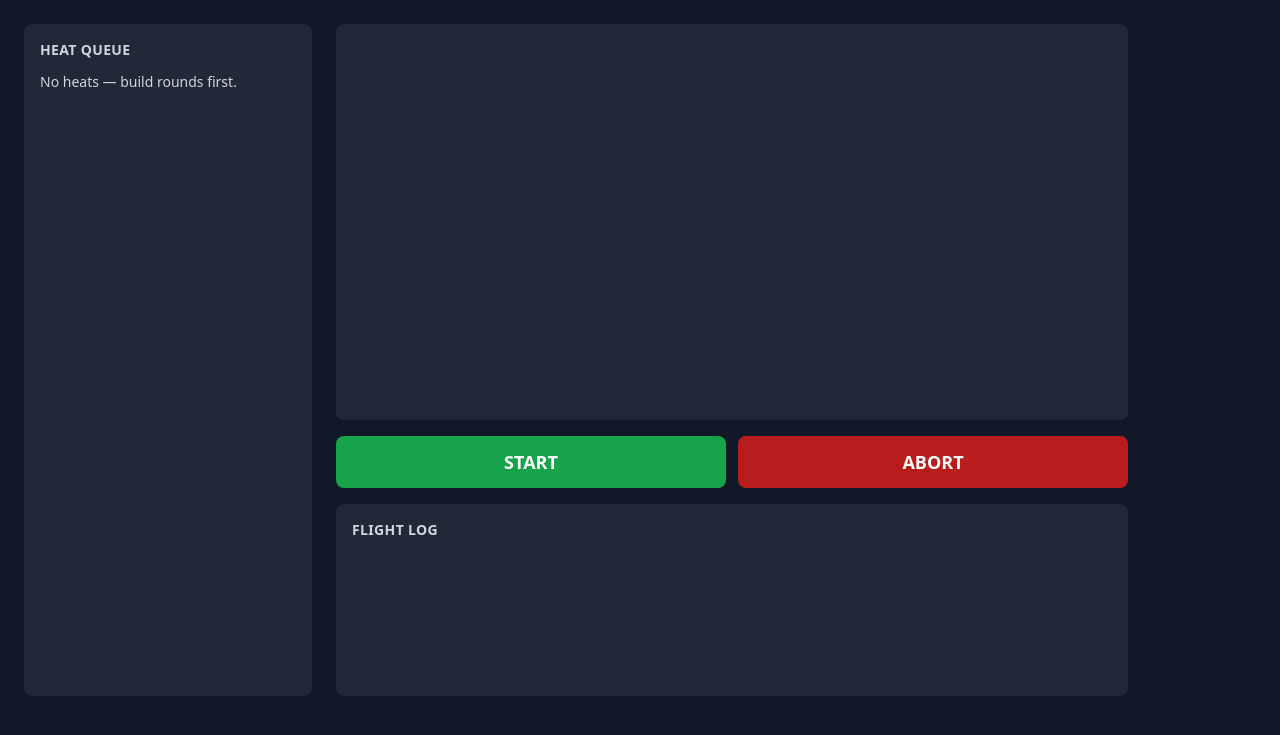
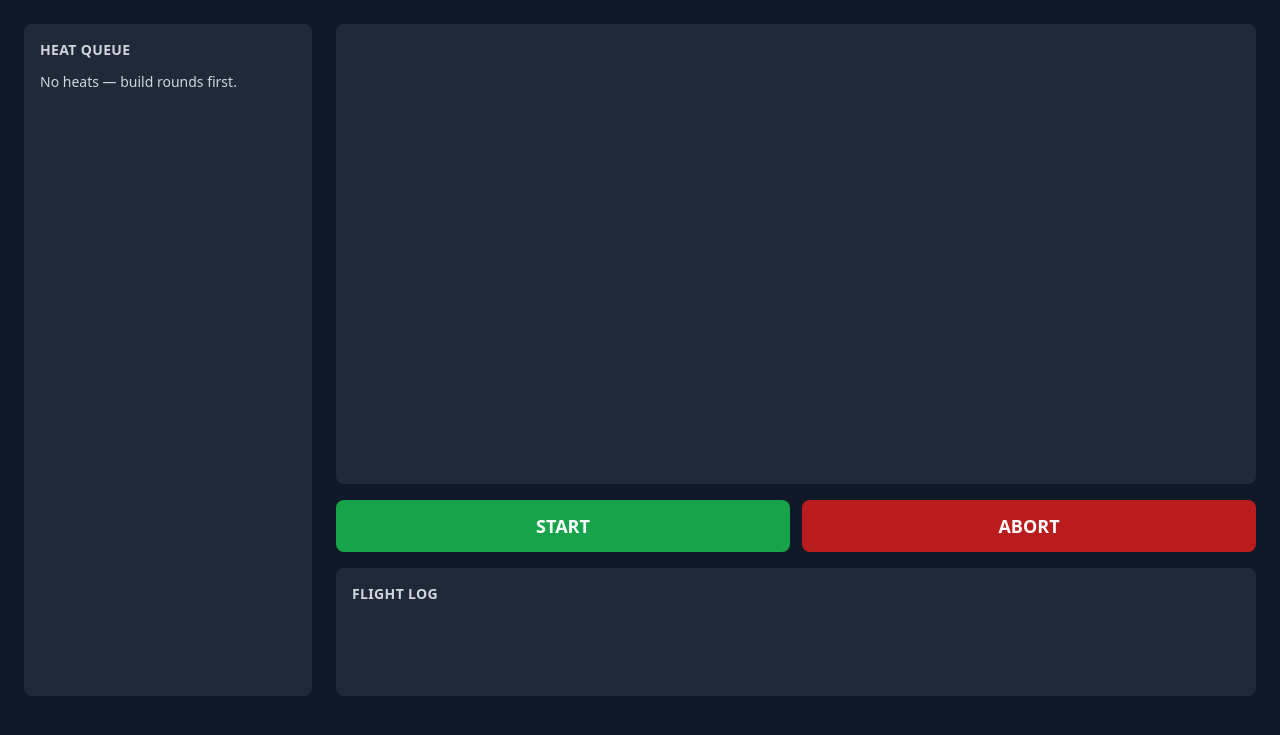
Before and after one commit to gadjt12a/F3K_Timer_Base_Station, a Python web app: template base_station/frontend/templates/run.html in a window 1280 px wide. Shown: the part 45-780 px from the top of the page. Run offline with Jinja, Linux system fonts and the light colour scheme; the template is opened without the code that fills it, so the values that code supplies are empty; some libraries are stand-ins or nearby versions.

Commit message:
Run: remove max-w-6xl, scrollWidth scaling, smaller flight log
- Remove max-w-6xl: was capping page at 1152px so right panel was always
  ~792px wide regardless of screen size — timer always width-constrained
- scaleTimer() now sets font to 200px and reads scrollWidth to get actual
  rendered text width, eliminating char-ratio guesswork
- Flight log h-48 → h-32 (192px → 128px): gives timer panel 64px more height
- byHeight 0.85: number fills 85% of panel, leaving room for badge + info

On 1920×1080 fullscreen single queue: ~488px font ≈ 45% screen height.

Co-Authored-By: Claude Sonnet 4.6 <noreply@anthropic.com>

```diff
--- a/base_station/frontend/templates/run.html
+++ b/base_station/frontend/templates/run.html
@@ -1,5 +1,5 @@
 {% extends "base.html" %}
-{% block main_class %}p-6 max-w-6xl{% endblock %}
+{% block main_class %}p-6{% endblock %}
 {% block content %}
 
 <script>
@@ -341,7 +341,7 @@ function runner(initialState) {
         </div>
 
         <!-- Flight log -->
-        <div class="h-48 flex-shrink-0 bg-gray-800 rounded-lg p-4 overflow-y-auto">
+        <div class="h-32 flex-shrink-0 bg-gray-800 rounded-lg p-4 overflow-y-auto">
             <h2 class="text-sm font-semibold text-gray-300 uppercase tracking-wide mb-3">Flight Log</h2>
             <template x-if="flights.length === 0">
                 <p class="text-gray-400 text-sm">No flights this heat.</p>
@@ -372,15 +372,20 @@ function runner(initialState) {
         var panel = document.getElementById('timer-panel');
         var num   = document.getElementById('timer-num');
         if (!panel || !num) return;
-        var w = panel.clientWidth  - 48;   // p-6 padding (24px each side)
-        var h = panel.clientHeight - 48;
-        if (w <= 0 || h <= 0) return;
-        // "10:00" = 5 monospace chars; char width ≈ 0.58 × font-size
-        var byWidth  = w / (5 * 0.58);
-        // Number fills ~75% of panel height; rest for badge + heat info
-        var byHeight = h * 0.75;
-        var px = Math.max(48, Math.floor(Math.min(byWidth, byHeight)));
-        num.style.fontSize = px + 'px';
+        var availW = panel.clientWidth  - 48;   // p-6 = 24px each side
+        var availH = panel.clientHeight - 48;
+        if (availW <= 0 || availH <= 0) return;
+        // Measure actual rendered text width at reference size (no char-ratio guessing)
+        num.style.visibility = 'hidden';
+        num.style.whiteSpace  = 'nowrap';
+        num.style.fontSize    = '200px';
+        var textW = num.scrollWidth || 1;
+        // Scale to fit width; cap at 85% of panel height so badge + heat info fit
+        var byWidth  = Math.floor(availW / textW * 200);
+        var byHeight = Math.floor(availH * 0.85);
+        var px = Math.max(48, Math.min(byWidth, byHeight));
+        num.style.fontSize   = px + 'px';
+        num.style.visibility = '';
     }
 
     window.addEventListener('resize', scaleTimer);
```
